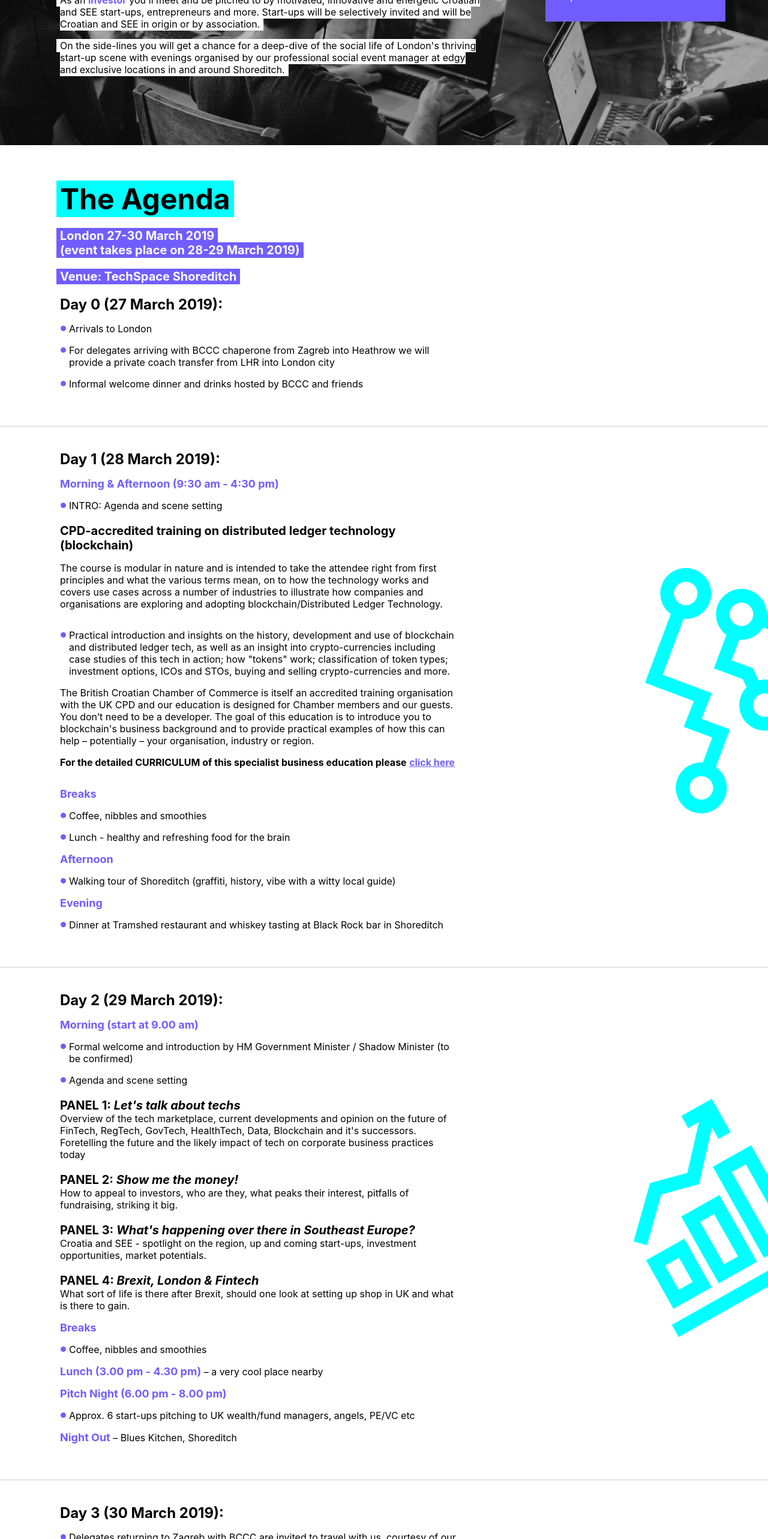
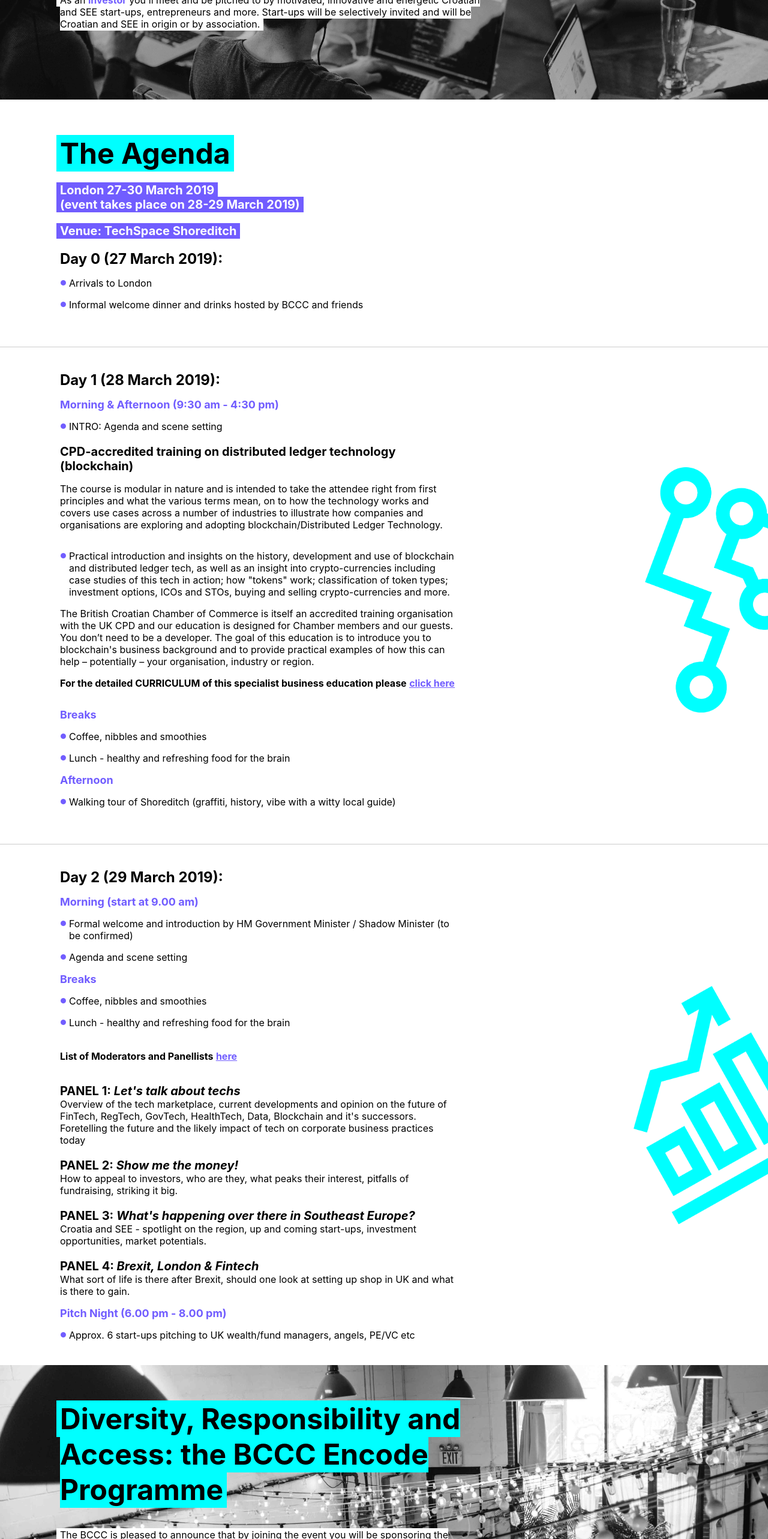
Before and after one commit to jcatalaamat/croatia-see-meets-uk, a React (Create React App) app: page /#/tech_futures_london_event_2019 in a window 1280 px wide. Shown: the part 1958-4524 px from the top of the page at 60% size. Built offline with nearby package versions, Linux system fonts and the light colour scheme.

Commit message:
new changes and pdf

```diff
--- a/src/App.scss
+++ b/src/App.scss
@@ -534,6 +534,11 @@
   box-shadow: 6px 0 0 #715dff, -6px 0 0 #715dff;
   line-height: 16px;
   padding: 1px 0 1px 0;
+ }
+
+ .separator-empty {
+  margin-top: 40px;
+  margin-bottom: 40px;
  }
 
  .separator {
--- a/src/components/Agenda.jsx
+++ b/src/components/Agenda.jsx
@@ -21,7 +21,6 @@
         <div className="day-agenda">
           <Day text="Day 0 (27 March 2019):" />
           <Bullet text="Arrivals to London" />
-          <Bullet text="For delegates arriving with BCCC chaperone from Zagreb into Heathrow we will provide a private coach transfer from LHR into London city" />
           <Bullet text="Informal welcome dinner and drinks hosted by BCCC and friends" />
         </div>
       </div>
@@ -87,9 +86,6 @@
 
           <TimeDay text="Afternoon" />
           <Bullet text="Walking tour of Shoreditch (graffiti, history, vibe with a witty local guide)" />
-
-          <TimeDay text="Evening" />
-          <Bullet text="Dinner at Tramshed restaurant and whiskey tasting at Black Rock bar in Shoreditch" />
         </div>
 
       </div>
@@ -103,6 +99,17 @@
           <TimeDay text="Morning (start at 9.00 am)" />
           <Bullet text="Formal welcome and introduction by HM Government Minister / Shadow Minister (to be confirmed)" />
           <Bullet text="Agenda and scene setting" />
+
+          <TimeDay text="Breaks" />
+          <Bullet text="Coffee, nibbles and smoothies" />
+          <Bullet text="Lunch - healthy and refreshing food for the brain" />
+
+          <p>
+            <br />
+            <b>List of Moderators and Panellists</b>
+            {' '}
+            <a href="../../TechFuturesLondon2019-Panellists.pdf" target="_blank"><span className="purple--underline"><b>here</b></span></a>
+          </p>
 
           <Panel
             title="PANEL 1: Let's talk about techs"
@@ -123,7 +130,7 @@
             text="What sort of life is there after Brexit, should one look at setting up shop in UK and what is there to gain."
           />
 
-          <TimeDay text="Breaks" />
+          {/* <TimeDay text="Breaks" />
           <Bullet text="Coffee, nibbles and smoothies" />
           <div>
             <TimeDay text="Lunch (3.00 pm - 4.30 pm) " />
@@ -131,31 +138,16 @@
               {' '}
             – a very cool place nearby
             </span>
-          </div>
+          </div> */}
           <TimeDay text="Pitch Night (6.00 pm - 8.00 pm)" />
           <Bullet
             text="Approx. 6 start-ups pitching to UK wealth/fund managers, angels, PE/VC etc"
           />
-          <div>
-            <TimeDay text="Night Out " />
-            <span className="p-size">
-              {' '}
-            – Blues Kitchen, Shoreditch
-            </span>
-          </div>
         </div>
       </div>
 
     </div>
-    <div className="separator" />
-    <div className="day-three">
-      <div className="content">
-        <div className="day-agenda">
-          <Day text="Day 3 (30 March 2019):" />
-          <Bullet text="Delegates returning to Zagreb with BCCC are invited to travel with us, courtesy of our private coach transfer to London Heathrow airport" />
-        </div>
-      </div>
-    </div>
+    <div className="separator-empty" />
   </div>
 );
 
--- a/src/components/HowToApply.jsx
+++ b/src/components/HowToApply.jsx
@@ -12,15 +12,13 @@
         <AquaHeader noTop text="And how do I apply?" />
         <div className="encode-text">
           <p>
-        The event is priced at GBP 989 per delegate which includes the following:
+        The event is priced at GBP 550 per delegate which includes the following:
           </p>
           <Bullet text="Participation as a Delegate in both days of the event" />
           <Bullet text="CPD accredited Certificate of Professional Education on Blockchain" />
           <Bullet text="Lunch on Day 1 and Day 2" />
           <Bullet text="Dinner and drinks on arrival" />
-          <Bullet text="Dinner, drinks and night out on Day 1 and Day 2" />
           <Bullet text="Coffee, tea, nibbles and pastries through the days" />
-          <Bullet text="Coach transfer from and to LHR for those traveling with BCCC from Zagreb" />
 
           <p>
           *If you wish to participate in this event as an
--- a/src/components/WhyParticipate.jsx
+++ b/src/components/WhyParticipate.jsx
@@ -39,13 +39,6 @@
               and will be Croatian and SEE in origin or by association.
             </span>
           </p>
-          <p>
-            <span className="p-contrast">
-            On the side-lines you will get a chance for a deep-dive of the social life of London's thriving
-            start-up scene with evenings organised by our professional social event manager at edgy
-            and exclusive locations in and around Shoreditch.
-            </span>
-          </p>
         </div>
         <div className="why-participate__container--square">
           <div className="box-purple">
```
Also changed, not shown: 1 other file (tests, documents, lock files or other folders).
